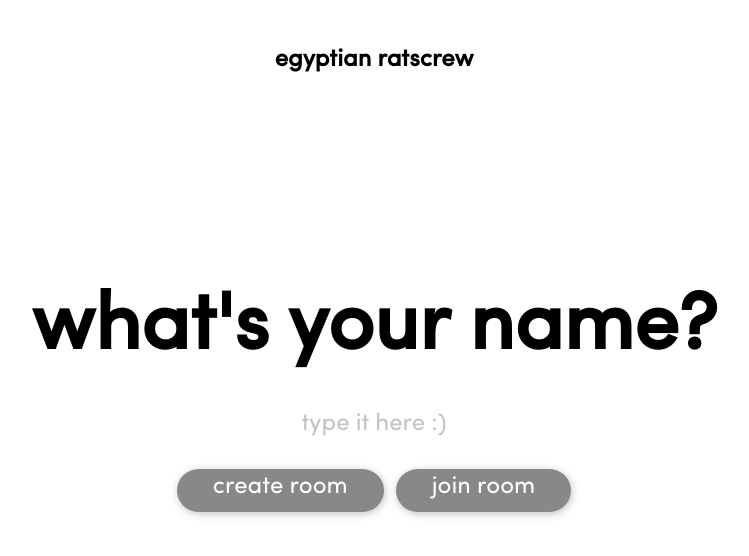
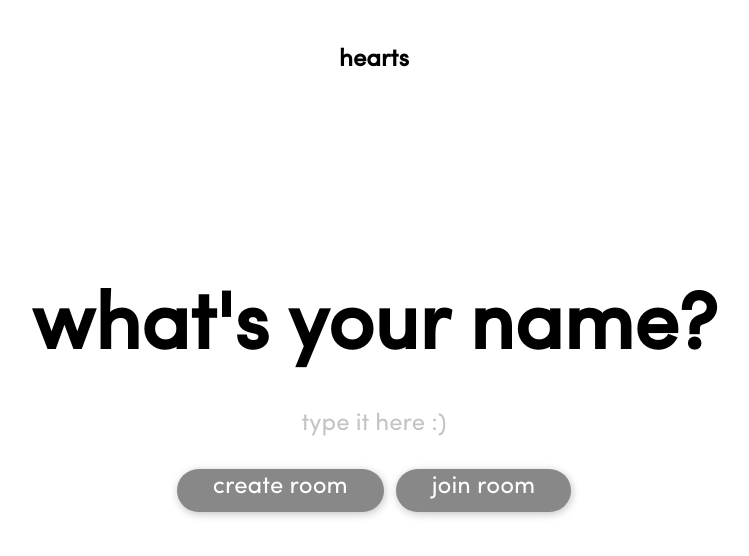
Before and after one commit to darkterbear/hearts, a React (Create React App) app in the folder client/: page / in a window 1280 px wide. Shown: the top 556 px of the page, without its empty margins (266-1015 px from the left). Built offline with nearby package versions, Linux system fonts and the light colour scheme; no server answers.

Commit message:
Modified package.json and logo to reflect name change

```diff
--- a/client/src/Components.js
+++ b/client/src/Components.js
@@ -2,7 +2,7 @@ import React, { Component } from 'react'
 
 export class Logo extends Component {
 	render() {
-		return <h2 className="logo">egyptian ratscrew</h2>
+		return <h2 className="logo">hearts</h2>
 	}
 }
 
```
Also changed, not shown: 1 other file (tests, documents, lock files or other folders).
